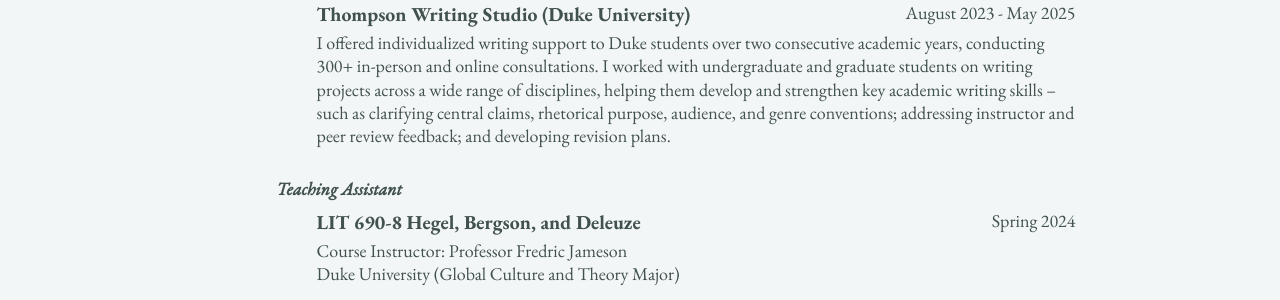
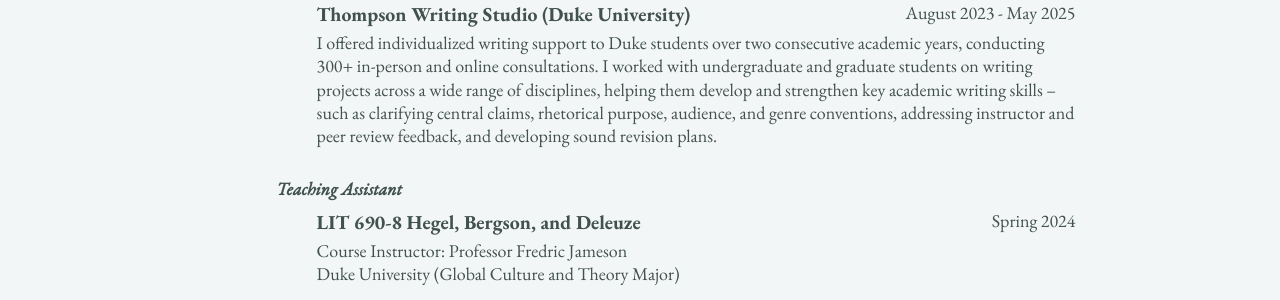
Before and after one commit to epujol90/epujol90.github.io, a Jekyll site: the page built from _pages/cv-json.md, in a window 1280 px wide and 900 px high, scrolled down 5956 px. Shown: the part 229-529 px from the top of the window. Built offline with Jekyll 4.4.1, drawn with Linux system fonts in a browser that asks for light colours; a script bundle is joined from its source files by our own code; library files that are not in the unit come from our copies.

Commit message:
Update cv.json

```diff
--- a/_data/cv.json
+++ b/_data/cv.json
@@ -349,7 +349,7 @@
       "institution": "",
       "date": "August 2023 - May 2025",
       "role": "",
-      "description": "I offered individualized writing support to Duke students over two consecutive academic years, conducting 300+ in-person and online consultations. I worked with undergraduate and graduate students on writing projects across a wide range of disciplines, helping them develop and strengthen key academic writing skills – such as clarifying central claims, rhetorical purpose, audience, and genre conventions; addressing instructor and peer review feedback; and developing revision plans.",
+      "description": "I offered individualized writing support to Duke students over two consecutive academic years, conducting 300+ in-person and online consultations. I worked with undergraduate and graduate students on writing projects across a wide range of disciplines, helping them develop and strengthen key academic writing skills – such as clarifying central claims, rhetorical purpose, audience, and genre conventions, addressing instructor and peer review feedback, and developing sound revision plans.",
       "category": "Writing Consultant"
     },
     {
```
